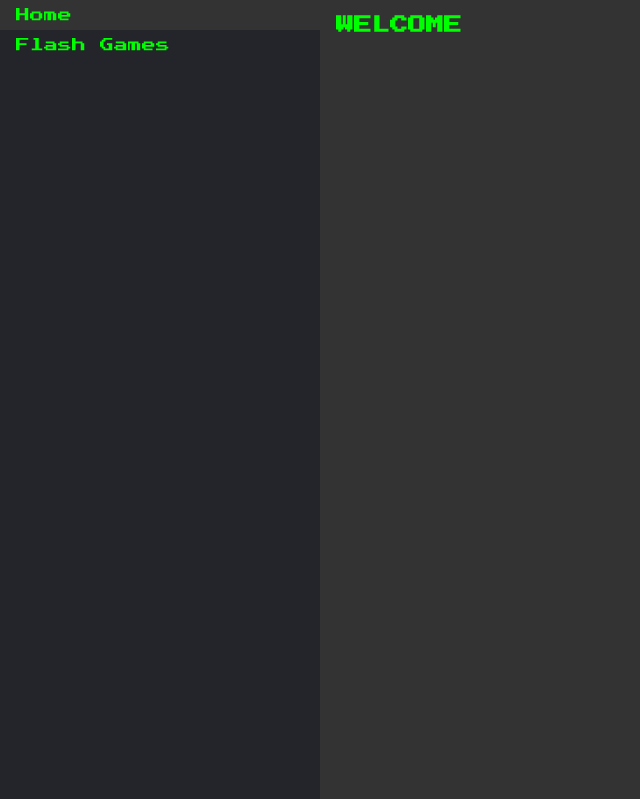
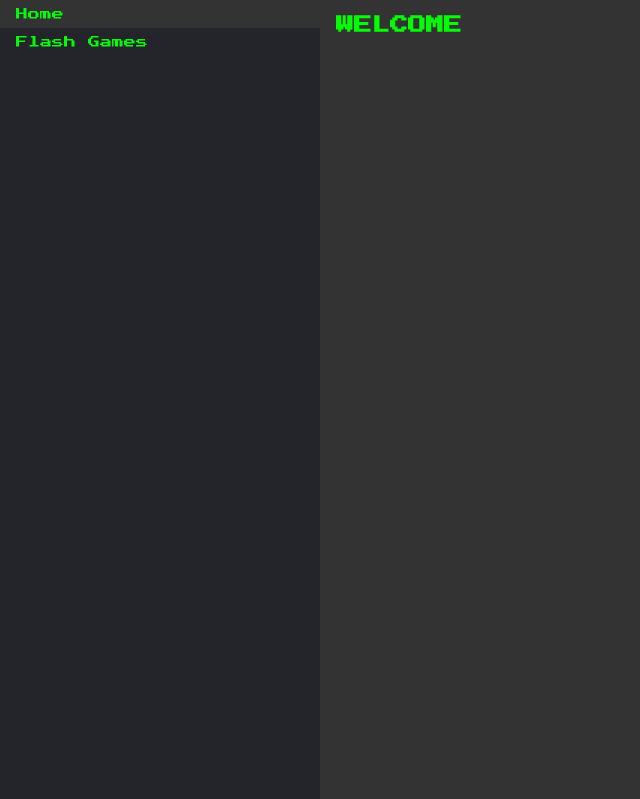
Before and after one commit to D3CLANZ/D3CLANZ.github.io, a PHP site: page / in a window 1280 px wide. Shown: the top 799 px of the page, without its empty margins (0-640 px from the left). Run offline with PHP 8.4, Linux system fonts and the light colour scheme.

Commit message:
Update style.css

```diff
--- a/css/style.css
+++ b/css/style.css
@@ -23,7 +23,7 @@ li a {
     display: block;
     font-family: 'Press Start 2P', cursive;
     font-weight: 500;
-    font-size: 14px;
+    font-size: 12px;
     color: #00ff00;
     padding: 8px 16px;
     text-decoration: none;
```
